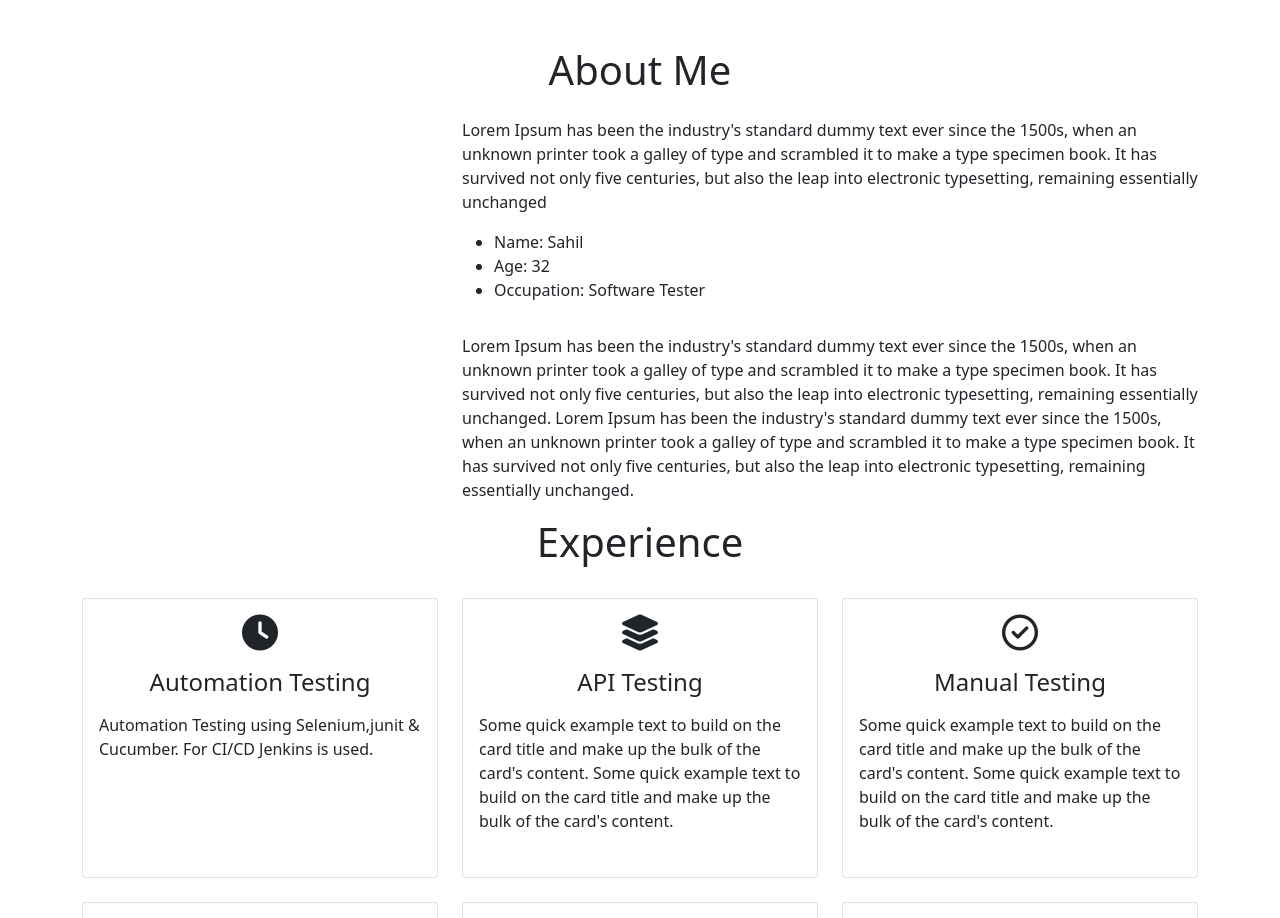
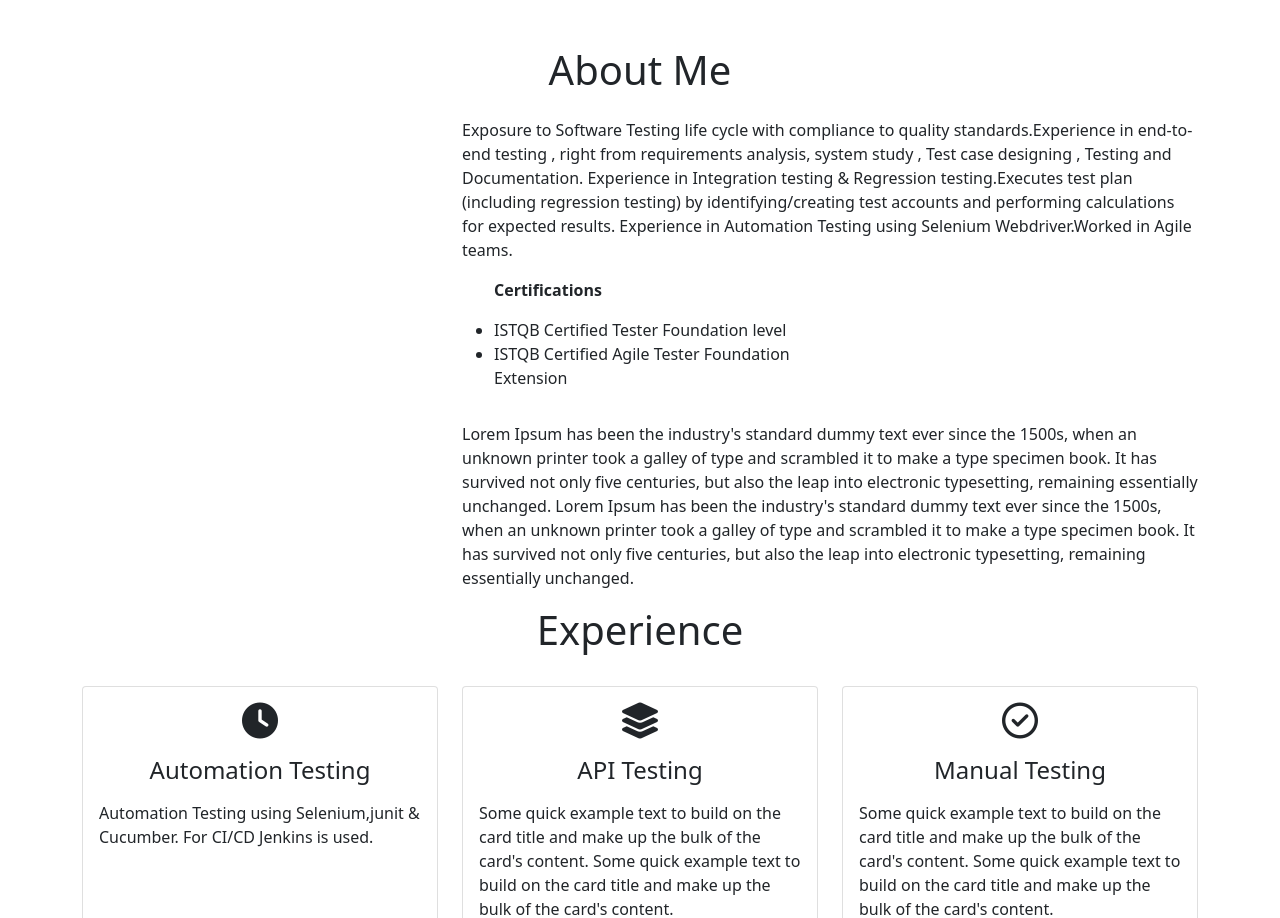
Before and after one commit to s9ahil/s9ahil.github.io, a plain HTML site: page index.html in a window 1280 px wide. Shown: the part 802-1720 px from the top of the page. Drawn offline with nearby package versions, Linux system fonts and the light colour scheme.

Commit message:
updated about section

```diff
--- a/index.html
+++ b/index.html
@@ -65,15 +65,20 @@
                 </div>
 
                 <div class="col-lg-8">
-                    <p> Lorem Ipsum has been the industry's standard dummy text ever since the 1500s, when an unknown printer took a galley of type and scrambled it to make a type specimen book. It has survived not only five centuries, but also the leap into electronic typesetting, remaining essentially unchanged
+                    <p> Exposure to Software Testing life cycle with compliance to quality standards.Experience in end-to-end
+					    testing , right from  requirements analysis, system study , Test case designing , Testing and Documentation.
+						Experience in Integration testing & Regression testing.Executes test plan (including regression testing)
+						by identifying/creating test accounts and performing calculations for expected results. Experience in
+						Automation Testing using Selenium Webdriver.Worked in Agile teams.
+
 
                     </p>
                     <div class="row mt-3">
                         <div class="col-md-6">
                             <ul>
-                                <li>Name: Sahil</li>
-                                <li>Age: 32</li>
-                                <li>Occupation: Software Tester</li>
+                                <p><b>Certifications</b></p>
+                                <li>ISTQB Certified Tester Foundation level</li>
+                                <li>ISTQB Certified Agile Tester Foundation Extension </li>
 
                             </ul>
                         </div>
```
